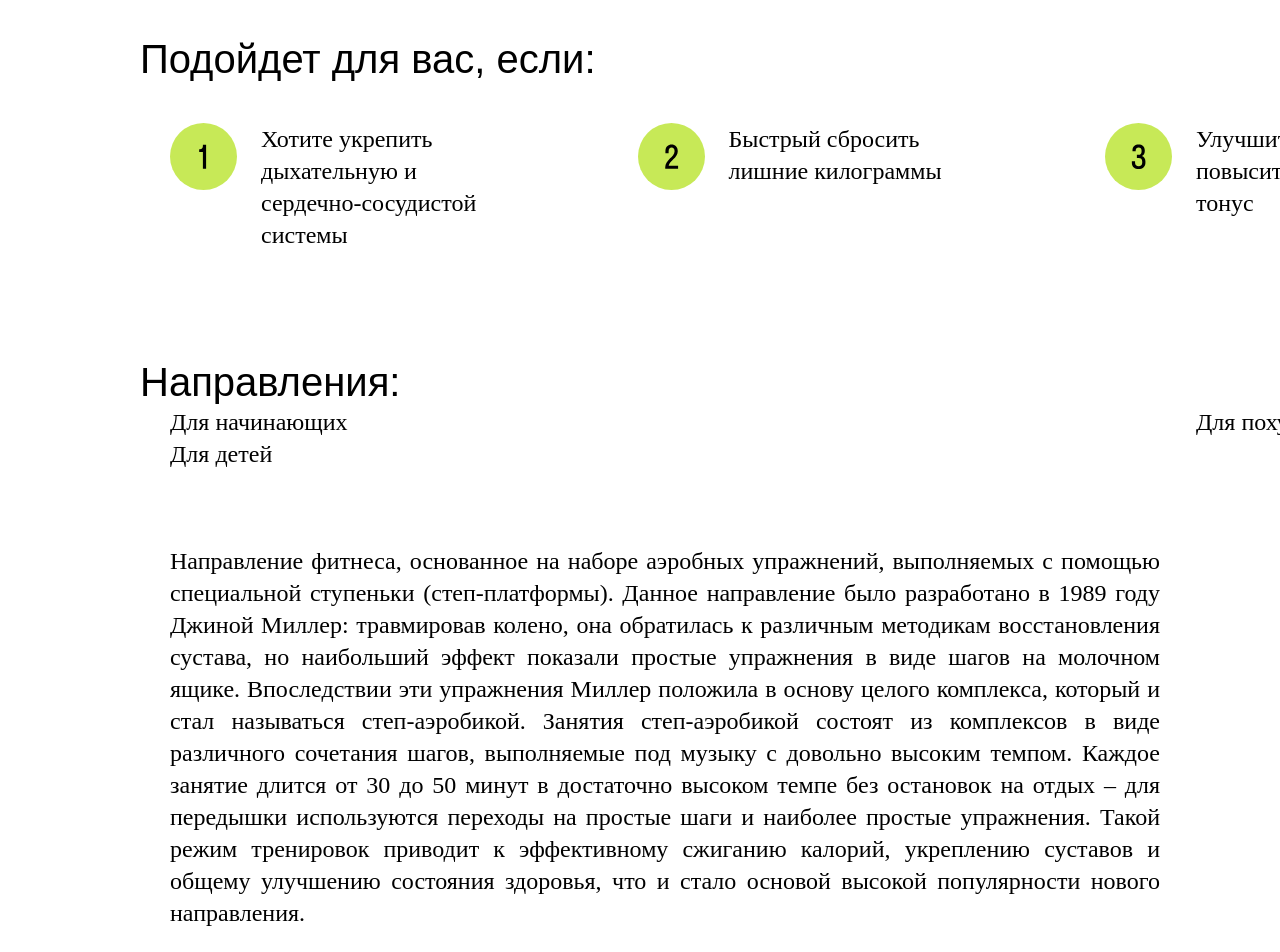
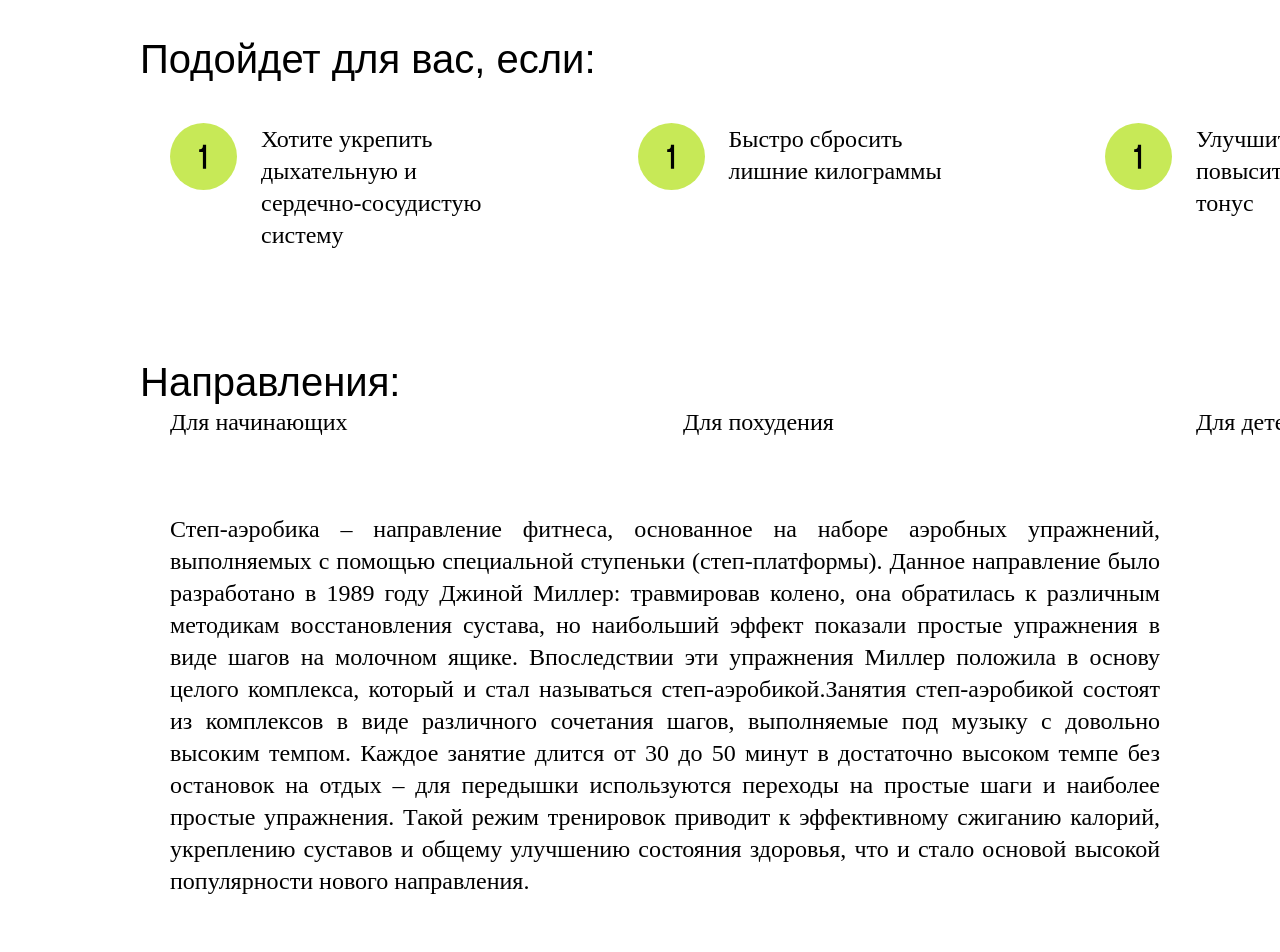
Before and after one commit to maxim-gif/skyFitness, a React (Create React App) app: page /course in a window 1280 px wide. Shown: the part 520-1472 px from the top of the page. Built offline with nearby package versions, Linux system fonts and the light colour scheme; a web font is replaced by a local one.

Commit message:
content course

```diff
--- /dev/null
+++ b/src/components/kurses/content.js
@@ -0,0 +1,14 @@
+export const courses = [
+    {
+      id: 1,
+      name: "Степ-аэробика",
+      description: "Степ-аэробика – направление фитнеса, основанное на наборе аэробных упражнений, выполняемых с помощью специальной ступеньки (степ-платформы). Данное направление было разработано в 1989 году Джиной Миллер: травмировав колено, она обратилась к различным методикам восстановления сустава, но наибольший эффект показали простые упражнения в виде шагов на молочном ящике. Впоследствии эти упражнения Миллер положила в основу целого комплекса, который и стал называться степ-аэробикой.Занятия степ-аэробикой состоят из комплексов в виде различного сочетания шагов, выполняемые под музыку с довольно высоким темпом. Каждое занятие длится от 30 до 50 минут в достаточно высоком темпе без остановок на отдых – для передышки используются переходы на простые шаги и наиболее простые упражнения. Такой режим тренировок приводит к эффективному сжиганию калорий, укреплению суставов и общему улучшению состояния здоровья, что и стало основой высокой популярности нового направления.",
+      span: "Оставьте заявку на пробное занятие, мы свяжемся с вами, поможем с выбором направления и тренера, с которым тренировки принесут здоровье и радость!",
+      directions: ["Для начинающих", "Для похудения", "Для детей"],
+      foryou: [
+        "Хотите укрепить дыхательную и сердечно-сосудистую систему",
+        "Быстро сбросить лишние килограммы",
+        "Улучшить настроение, повысить жизненный тонус",
+      ],
+    },
+  ];
--- a/src/components/kurses/stepaero/stepaero.js
+++ b/src/components/kurses/stepaero/stepaero.js
@@ -1,19 +1,23 @@
 import { Link } from "react-router-dom";
 import * as S from "./stepaero.style";
 import sprite from "../../../img/sprite.svg";
+import React from "react";
+import { courses } from "../content";
 
-export const PageCourses = () => {
+export const PageCourses = (props) => {
   const logo = `${process.env.PUBLIC_URL}/logowhite.png`;
 
   return (
-    <>
+    <React.Fragment>
+      {courses.map((course, index) => (
+        <React.Fragment key={course.id}>
           <S.MainCenterblock>
             <Link to="/">
               <img src={logo} alt="Logo" />
             </Link>
           </S.MainCenterblock>
           <S.TextImg>
-        <S.Text>Степ-аэробика</S.Text>
+            <S.Text>{course.name}</S.Text>
             <svg
               width="100%"
               height="100%"
@@ -22,7 +26,12 @@ export const PageCourses = () => {
               xmlns="http://www.w3.org/2000/svg"
             >
               <g clip-path="url(#clip0_4145_1199)">
-            <rect width="1160" height="310" rx="29.9978" fill="#F5F5F5"></rect>
+                <rect
+                  width="1160"
+                  height="310"
+                  rx="29.9978"
+                  fill="#F5F5F5"
+                ></rect>
                 <rect
                   x="882.1"
                   y="25"
@@ -67,7 +76,10 @@ export const PageCourses = () => {
                   filterUnits="userSpaceOnUse"
                   color-interpolation-filters="sRGB"
                 >
-              <feFlood flood-opacity="0" result="BackgroundImageFix"></feFlood>
+                  <feFlood
+                    flood-opacity="0"
+                    result="BackgroundImageFix"
+                  ></feFlood>
                   <feGaussianBlur
                     in="BackgroundImageFix"
                     stdDeviation="14.5187"
@@ -93,7 +105,10 @@ export const PageCourses = () => {
                   filterUnits="userSpaceOnUse"
                   color-interpolation-filters="sRGB"
                 >
-              <feFlood flood-opacity="0" result="BackgroundImageFix"></feFlood>
+                  <feFlood
+                    flood-opacity="0"
+                    result="BackgroundImageFix"
+                  ></feFlood>
                   <feBlend
                     mode="normal"
                     in="SourceGraphic"
@@ -125,15 +140,20 @@ export const PageCourses = () => {
                   ></feBlend>
                 </filter>
                 <clipPath id="clip0_4145_1199">
-              <rect width="1160" height="310" rx="29.9978" fill="white"></rect>
+                  <rect
+                    width="1160"
+                    height="310"
+                    rx="29.9978"
+                    fill="white"
+                  ></rect>
                 </clipPath>
               </defs>
             </svg>
           </S.TextImg>
           <S.Foryou>Подойдет для вас, если:</S.Foryou>
-
           <S.Ul>
-        <S.Ulli>
+            {course.foryou.map((item, index) => (
+              <S.Ulli key={index}>
                 <svg
                   width="67"
                   height="67"
@@ -147,74 +167,22 @@ export const PageCourses = () => {
                     fill="black"
                   />
                 </svg>
-
-          <S.Li>Хотите укрепить дыхательную и сердечно-сосудистой системы</S.Li>
+                <S.Li>{item}</S.Li>
               </S.Ulli>
-        <S.Ulli>
-          <svg
-            width="67"
-            height="67"
-            viewBox="0 0 67 67"
-            fill="none"
-            xmlns="http://www.w3.org/2000/svg"
-          >
-            <rect width="67" height="67" rx="33.5" fill="#C7E957" />
-            <path
-              d="M39.7705 28.1505C39.7705 23.7345 37.0185 21.4625 33.6265 21.4625C30.1705 21.4625 27.4185 23.7025 27.4185 28.1825V30.2945H30.6185V28.4385C30.6185 25.4305 31.8345 24.4065 33.6265 24.4065C35.3225 24.4065 36.5705 25.4945 36.5705 28.1505C36.5705 34.0065 27.2265 36.5665 27.2265 44.1825V45.7825H40.0905V42.8385H30.6825C31.5145 37.6225 39.7705 34.7745 39.7705 28.1505Z"
-              fill="black"
-            />
-          </svg>
-
-          <S.Li>Быстрый сбросить лишние килограммы</S.Li>
-        </S.Ulli>
-        <S.Ulli>
-          <svg
-            width="67"
-            height="67"
-            viewBox="0 0 67 67"
-            fill="none"
-            xmlns="http://www.w3.org/2000/svg"
-          >
-            <rect width="67" height="67" rx="33.5" fill="#C7E957" />
-            <path
-              d="M33.6675 35.0305C35.8435 35.0305 37.2195 36.0865 37.2195 38.7425V39.4465C37.2195 42.0385 35.8435 43.1585 33.6675 43.1585C31.4915 43.1585 30.0515 42.0065 30.0515 39.3825V38.2625H26.8515V39.6705C26.8515 43.8625 29.8915 46.1025 33.6675 46.1025C37.4115 46.1025 40.4195 43.8625 40.4195 39.7345V38.3265C40.4195 35.7345 39.0435 33.9745 36.9635 33.1105C38.6595 32.2465 39.7795 30.6465 39.7795 28.3745V27.2225C39.7795 23.4785 37.0275 21.4625 33.6675 21.4625C30.2435 21.4625 27.4915 23.4465 27.4915 27.1585V28.3105H30.6915V27.4465C30.6915 25.3025 31.9395 24.4065 33.6675 24.4065C35.3955 24.4065 36.5795 25.3025 36.5795 27.5105V28.4705C36.5795 30.8385 35.4595 31.8305 33.6675 31.8305H31.8755V35.0305H33.6675Z"
-              fill="black"
-            />
-          </svg>
-
-          <S.Li>Улучшить настроение, повысить жизненный тонус</S.Li>
-        </S.Ulli>
+            ))}
           </S.Ul>
           <S.Directions>
             <p>Направления:</p>
           </S.Directions>
           <div>
             <S.DirectionsOl>
-          <S.Li>Для начинающих</S.Li>
-          <S.Li>Для похудения</S.Li>
-        </S.DirectionsOl>
-        <S.DirectionsOl>
-          <S.Li>Для детей</S.Li>
+              {course.directions.map((direction, directionIndex) => (
+                <S.Li key={directionIndex}>{direction}</S.Li>
+              ))}
             </S.DirectionsOl>
           </div>
           <S.Description>
-        <p>
-          Направление фитнеса, основанное на наборе аэробных упражнений,
-          выполняемых с помощью специальной ступеньки (степ-платформы). Данное
-          направление было разработано в 1989 году Джиной Миллер: травмировав
-          колено, она обратилась к различным методикам восстановления сустава,
-          но наибольший эффект показали простые упражнения в виде шагов на
-          молочном ящике. Впоследствии эти упражнения Миллер положила в основу
-          целого комплекса, который и стал называться степ-аэробикой. Занятия
-          степ-аэробикой состоят из комплексов в виде различного сочетания
-          шагов, выполняемые под музыку с довольно высоким темпом. Каждое
-          занятие длится от 30 до 50 минут в достаточно высоком темпе без
-          остановок на отдых – для передышки используются переходы на простые
-          шаги и наиболее простые упражнения. Такой режим тренировок приводит к
-          эффективному сжиганию калорий, укреплению суставов и общему улучшению
-          состояния здоровья, что и стало основой высокой популярности нового
-          направления.
-        </p>
+            <p>{course.description}</p>
           </S.Description>
           <S.Foot>
             <svg
@@ -495,12 +463,10 @@ export const PageCourses = () => {
                 </clipPath>
               </defs>
             </svg>
-        <S.Span>
-          Оставьте заявку на пробное занятие, мы свяжемся с вами, поможем с
-          выбором направления и тренера, с которым тренировки принесут здоровье
-          и радость!
-        </S.Span>
+            <S.Span>{course.span}</S.Span>
           </S.Foot>
-    </>
+        </React.Fragment>
+      ))}
+    </React.Fragment>
   );
 };
--- a/src/components/kurses/stepaero/stepaero.style.js
+++ b/src/components/kurses/stepaero/stepaero.style.js
@@ -36,6 +36,7 @@ export const Li = styled.li`
   width: 244px;
   text-align: left;
   list-style-type: none;
+
 `;
 export const Ul = styled.div`
   padding-left: 170px;
```
Lines whose indentation alone changed are shown as unchanged.
